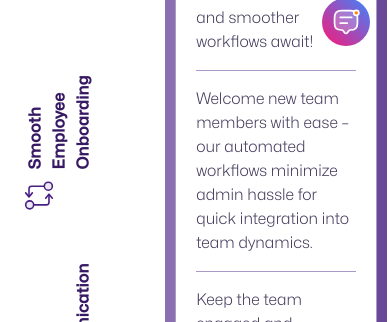
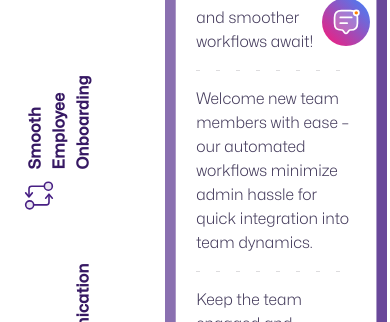
Before and after one commit to JoelPJacob/introdo-react-app, a React (Create React App) app: page / in a window 390 px wide. Shown: the part 778-1100 px from the top of the page. Built offline with nearby package versions, Linux system fonts and the light colour scheme.

Commit message:
fix: Updated styles for hr line and manager to enhance responsiveness on mobile devices.

```diff
--- a/src/components/ComponentStyles/EmployeeBoxContainer.css
+++ b/src/components/ComponentStyles/EmployeeBoxContainer.css
@@ -73,4 +73,13 @@
       left: 15px;
       height: 100%;
     }
+
+    .employee-box-container hr.employee-custom-line {
+        border: none;
+        height: 1px;
+        background: none;
+        margin: 15px 0;
+        background-image: linear-gradient(to right, rgba(221, 220, 222, 1) 20%, transparent 20%);
+        background-size: 20px 1px;
+    }
 }
--- a/src/components/ComponentStyles/HRBoxContainer.css
+++ b/src/components/ComponentStyles/HRBoxContainer.css
@@ -73,5 +73,13 @@ hr.hr-custom-line {
     left: 3px;
     height: 100%;
   }
+  hr.hr-custom-line {
+    border: none;
+    height: 1px;
+    background: none;
+    margin: 15px 0;
+    background-image: linear-gradient(to right, rgba(221, 220, 222, 1) 20%, transparent 20%);
+    background-size:20px 1px;
+  }
 
 }
--- a/src/components/ComponentStyles/LineManagerBoxContainer.css
+++ b/src/components/ComponentStyles/LineManagerBoxContainer.css
@@ -76,4 +76,12 @@
         padding: 20px;
         left: 40px;
     }
+    .line-manager-box-container hr.line-manager-custom-line {
+        border: none;
+        height: 1px;
+        background: none;
+        margin: 15px 0;
+        background-image: linear-gradient(to right, rgba(221, 220, 222, 1) 20%, transparent 20%);
+        background-size: 20px 1px;
+    }
 }
```
